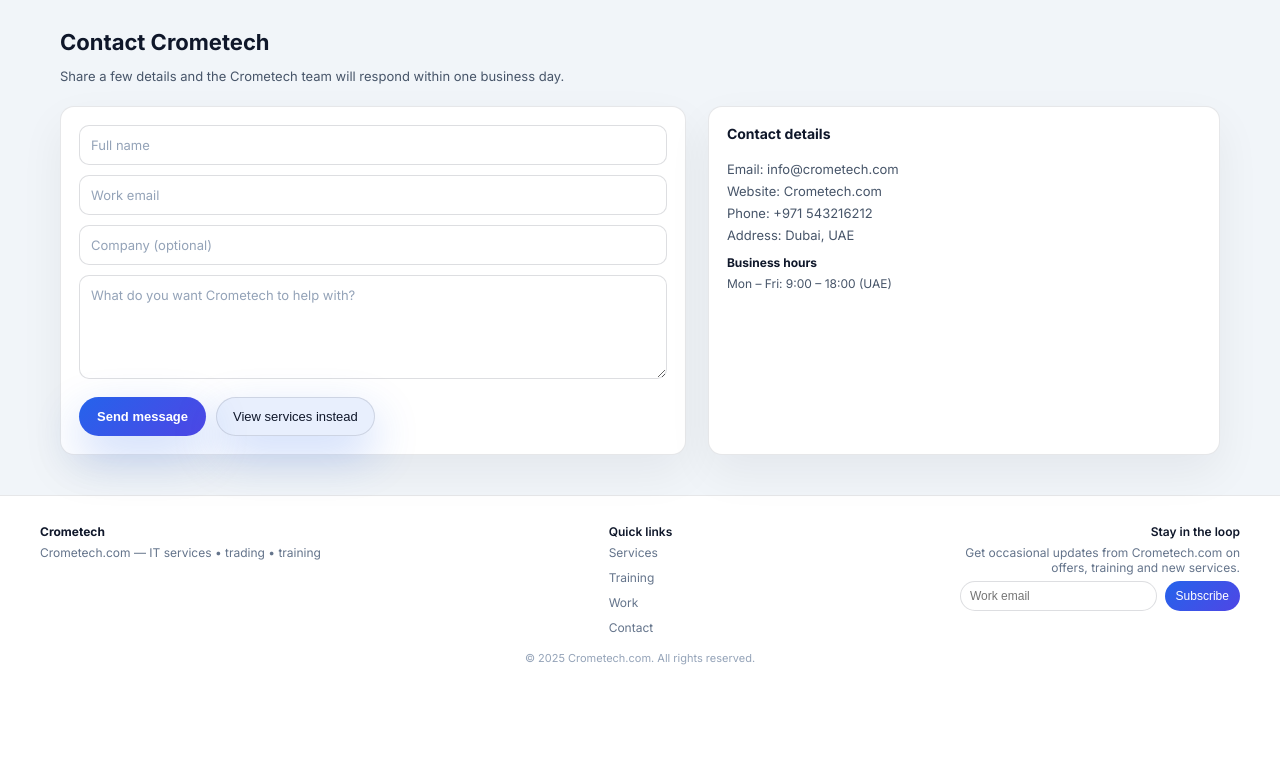
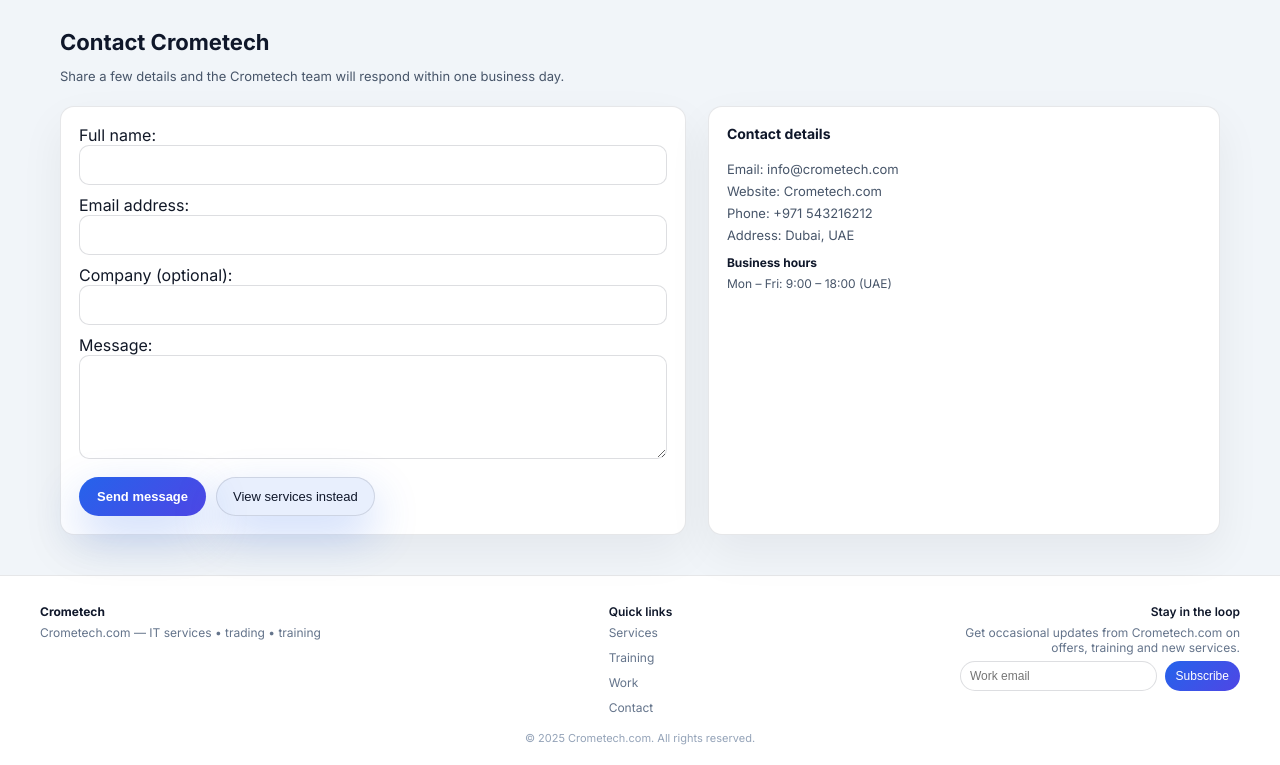
Before and after one commit to Godofwar2417/crometech, a plain HTML site: page index.html in a window 1280 px wide. Shown: the part 2226-2991 px from the top of the page. Before the commit the page ends 2911 px from the top, so only its background shows below. Drawn offline with Linux system fonts and the light colour scheme.

Commit message:
index.html

```diff
--- a/index.html
+++ b/index.html
@@ -709,28 +709,39 @@
         <div class="card form">
           <form action="https://formspree.io/f/xdanezry" method="POST">
 
-	    <!-- Email subject -->
-            <input type="hidden" name="_subject" value="New contact from Crometech website">
-
-            <!-- Force Formspree to show all fields -->
-            <input type="hidden" name="_template" value="table">
-
-            <!-- Reply goes to sender -->
+ 	    <input type="hidden" name="_subject" value="New contact from Crometech website">
+ 	    <input type="hidden" name="_template" value="table">
+            <input type="hidden" name="_format" value="plain">
             <input type="hidden" name="_replyto" value="%email%">
 
-            <input type="text" name="name" placeholder="Full name" required>
-            <input type="email" name="email" placeholder="Work email" required>
-            <input type="text" name="company" placeholder="Company (optional)">
-            <textarea name="message" rows="5" placeholder="What do you want Crometech to help with?"></textarea>
+ 	    <label>
+   	      Full name:
+              <input type="text" name="name" required>
+	    </label>
 
-            <div style="display:flex; gap:10px; flex-wrap:wrap; margin-top:4px">
+            <label>
+              Email address:
+              <input type="email" name="email" required>
+            </label>
+
+            <label>
+              Company (optional):
+              <input type="text" name="company">
+            </label>
+
+            <label>
+              Message:
+              <textarea name="message" rows="5" required></textarea>
+            </label>
+
+	    <div style="display:flex; gap:10px; flex-wrap:wrap; margin-top:4px">
               <button type="submit">Send message</button>
               <button
                 type="button"
                 onclick="location.href='#services'"
                 style="background:var(--accent-soft); color:#0f172a; font-weight:500; border:1px solid rgba(15,23,42,0.12); border-radius:999px; padding:11px 16px; cursor:pointer; font-size:13px;"
-	     >
-                View services instead
+              >
+     	        View services instead
               </button>
             </div>
           </form>
```
